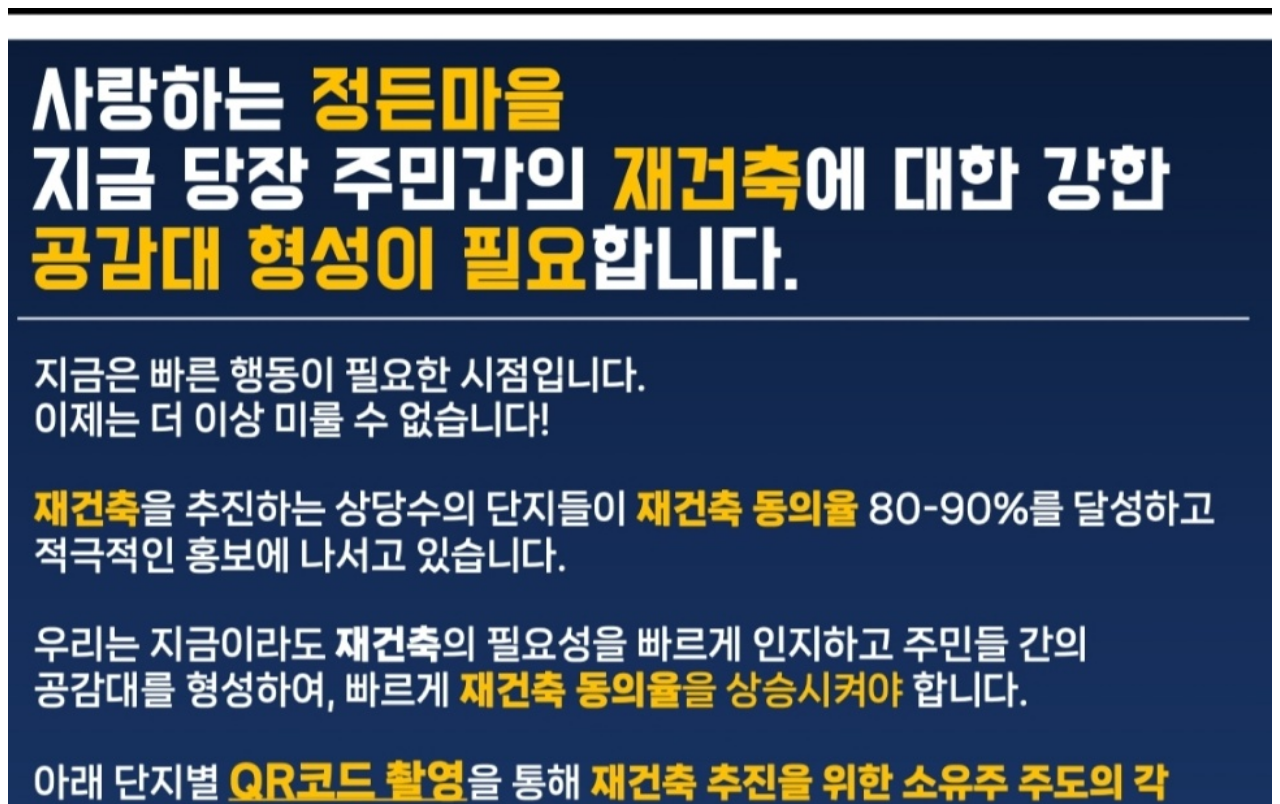
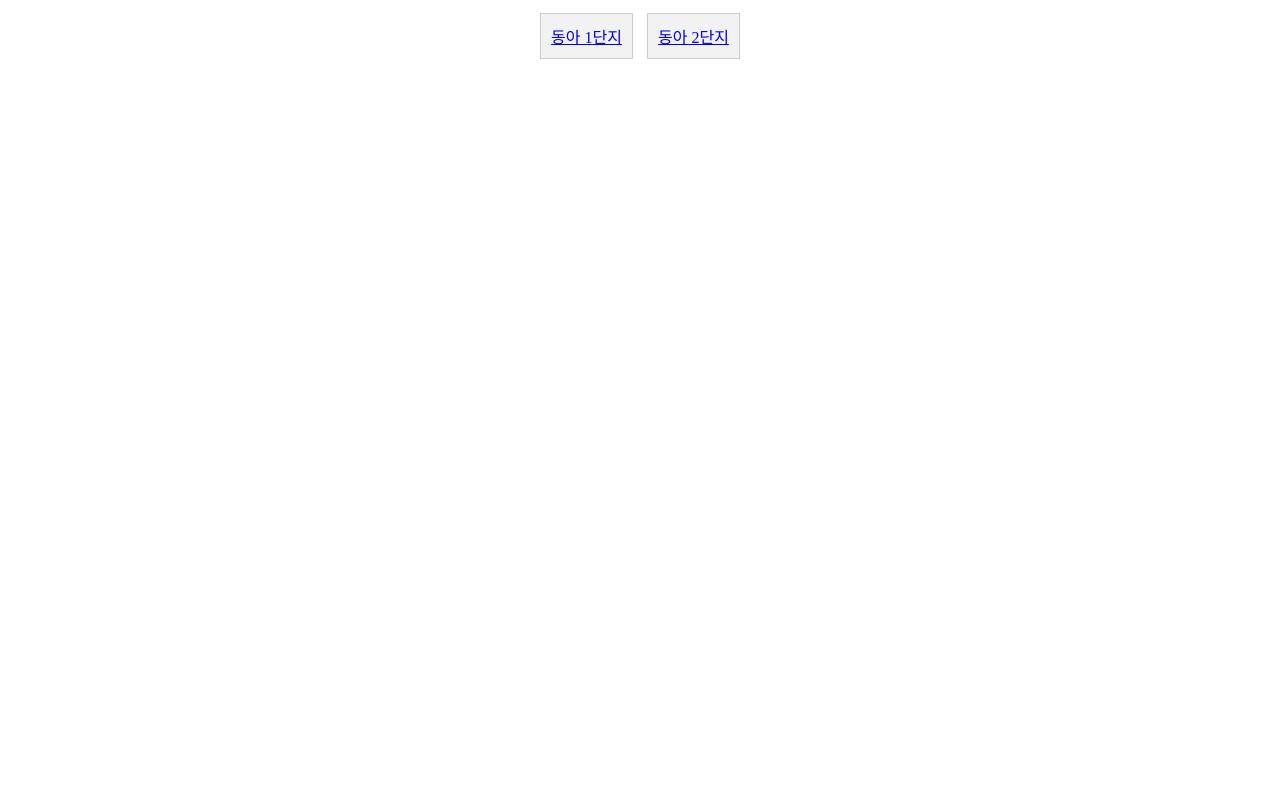
Before and after one commit to JeongdeunVillage/QR-for-Promo, a plain HTML site: page index.html in a window 1280 px wide. Shown: the top 804 px of the page. Drawn offline with Linux system fonts and the light colour scheme.

Commit message:
Make direct hyperlinke

```diff
--- a/index.html
+++ b/index.html
@@ -4,33 +4,26 @@
 <meta charset="UTF-8">
 <title>QR Codes Links</title>
 <style>
-  .qr-link {
-    position: absolute;
-    display: block;
+  .qr-button {
+    display: inline-block;
+    padding: 10px; /* or any other styling you want */
+    margin: 5px;
+    background: #f2f2f2; /* Button color */
+    border: 1px solid #ccc; /* Button border */
+    cursor: pointer;
   }
-
-  #qr1 { top: 20%; left: 20%; width: 15%; height: 25%; }
-  #qr2 { top: 20%; left: 40%; width: 15%; height: 25%; }
-  #qr3 { top: 20%; left: 60%; width: 15%; height: 25%; }
-  #qr4 { top: 20%; left: 80%; width: 15%; height: 25%; }
-  #qr5 { top: 60%; left: 20%; width: 15%; height: 25%; }
-  #qr6 { top: 60%; left: 40%; width: 15%; height: 25%; }
-  #qr7 { top: 60%; left: 60%; width: 15%; height: 25%; }
-  #qr8 { top: 60%; left: 80%; width: 15%; height: 25%; }
+  .qr-container {
+    text-align: center; /* Centers the buttons */
+  }
 </style>
 </head>
 <body>
 
-<img src="QR_Promo_20240310.jpg" alt="QR Codes Image" style="width: 100%; height: auto; position: relative;">
-
-<a id="qr1" class="qr-link" href="https://open.kakao.com/o/gaOpvWbg" target="_blank"></a>
-<a id="qr2" class="qr-link" href="https://open.kakao.com/o/g4jTXSbg" target="_blank"></a>
-<a id="qr3" class="qr-link" href="https://open.kakao.com/o/glUMDu7d" target="_blank"></a>
-<a id="qr4" class="qr-link" href="https://open.kakao.com/o/g2oywqce" target="_blank"></a>
-<a id="qr5" class="qr-link" href="https://open.kakao.com/o/g1SZQsdg" target="_blank"></a>
-<a id="qr6" class="qr-link" href="https://open.kakao.com/o/gQs78ndg" target="_blank"></a>
-<a id="qr7" class="qr-link" href="https://open.kakao.com/o/gIBFSv7f" target="_blank"></a>
-<a id="qr8" class="qr-link" href="https://open.kakao.com/o/gQsrHMbg" target="_blank"></a>
+<div class="qr-container">
+  <a class="qr-button" href="https://open.kakao.com/o/gaOpvWbg" target="_blank">동아 1단지</a>
+  <a class="qr-button" href="https://open.kakao.com/o/g4jTXSbg" target="_blank">동아 2단지</a>
+  <!-- Add more buttons for each QR code link -->
+</div>
 
 </body>
 </html>
```
